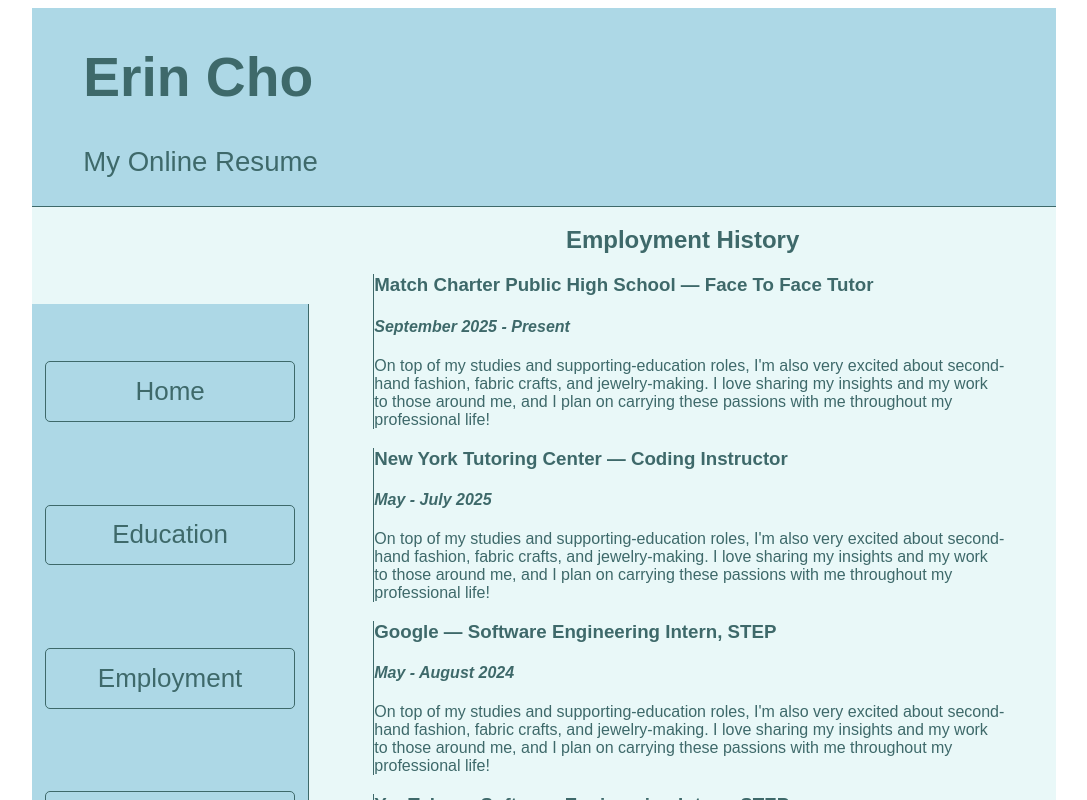
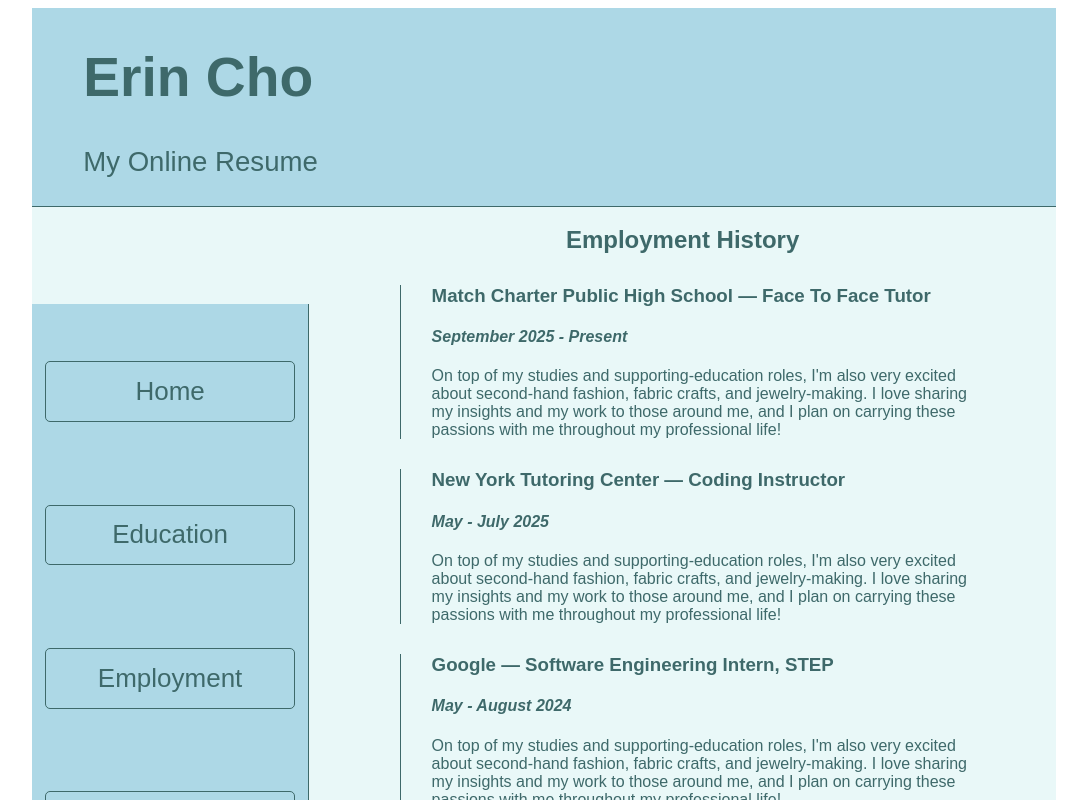
Before and after one commit to er1nh4/cs391a1-mp3, a React app: page /employment.html in a window 1280 px wide. Shown: the top 800 px of the page, without its empty margins (96-1183 px from the left). Built offline with nearby package versions, Linux system fonts and the light colour scheme; the HTML template or start-up script is replaced by a standard one.

Commit message:
Added work exp

```diff
--- a/src/components/Root.tsx
+++ b/src/components/Root.tsx
@@ -19,7 +19,6 @@ const ContentContainer = styled.div`
     display: flex;
     flex-direction: row;
     align-items: center;
-    justify-content: center;
     background: #e9f8f8;
 
     @media screen and (max-width: 750px) {
--- a/src/components/main/Employment.tsx
+++ b/src/components/main/Employment.tsx
@@ -16,11 +16,12 @@ const StyledDiv = styled.div`
 
 const StyledUnorderedList = styled.ul`
     list-style: none;
-    padding-left: 2%;
 `;
 
 const StyledList = styled.li`
     text-align: left;
+    margin: 5% auto;
+    padding: 0 5%;
     border-left: 1px solid #3e696a;
 `;
 
```
